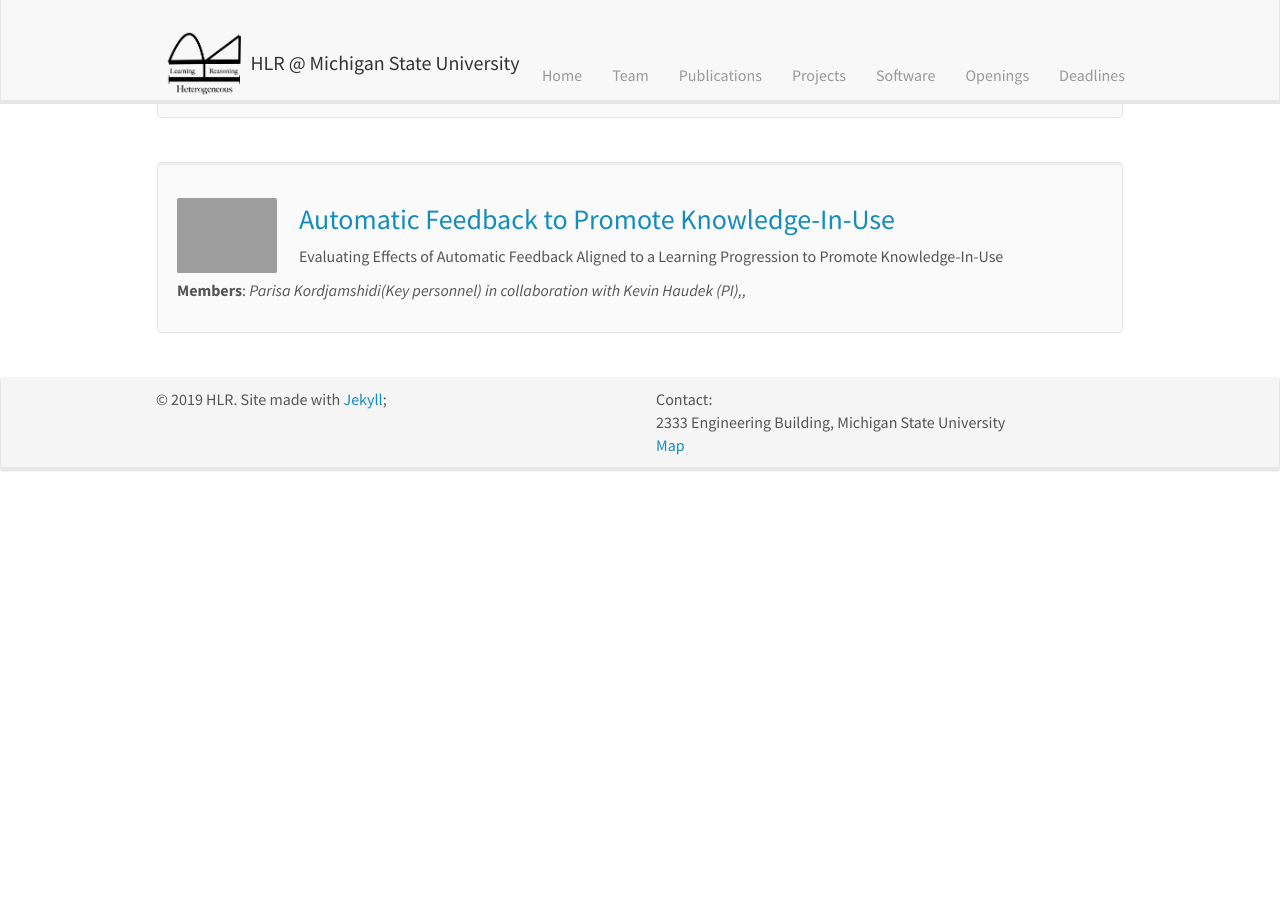
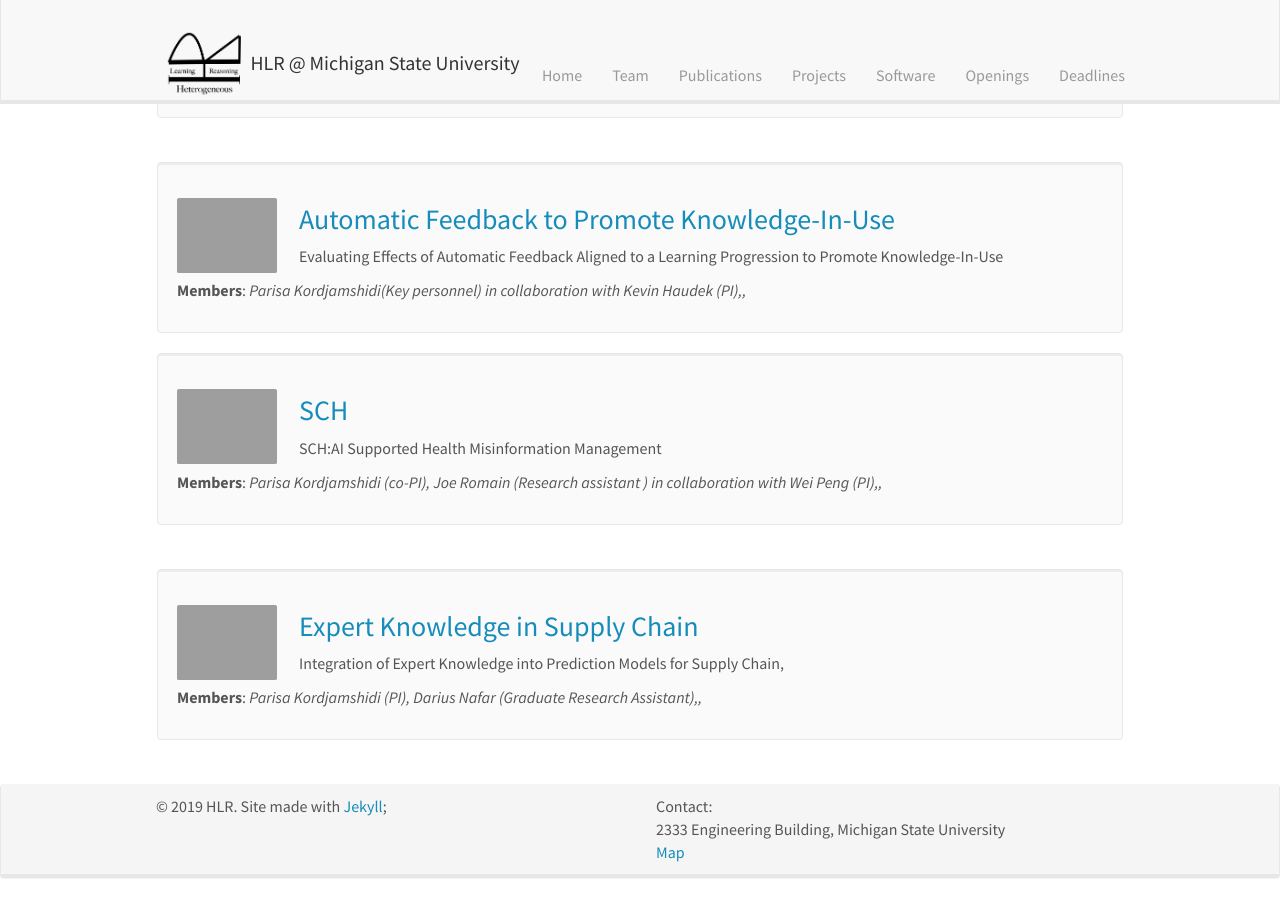
Before and after one commit to HLR/HLR.github.io, a Jekyll site: the page built from _pages/projects.md, in a window 1280 px wide and 900 px high, scrolled down 533 px. Built offline with Jekyll 4.4.1, drawn with Linux system fonts in a browser that asks for light colours; nearby versions of some CDN libraries; before the commit the page ends 1026 px from its top, so only the background shows below that; some of the changed lines change nothing that is shown.

Commit message:
Update projects.yml

```diff
--- a/_data/projects.yml
+++ b/_data/projects.yml
@@ -72,5 +72,25 @@
 #   info: Our goal is to investigate the generic domain-independent spatial meaning representation schemes that can help in tasks that involve spatial language understanding. We exploit domain knowledge including ontologies that convey common-sense, the axioms of spatial qualitative reasoning and external visual resources in an integrate learning and reasoning framework. We develop deep structured and relational learning techniques for this goal and investigate the interaction between learning and spatial reasoning. We evaluate the capabilities of deep structured models in learning qualitative representations and the impact of those representations on textual and visual question answering tasks, focusing on locative questions.
   members: Parisa Kordjamshidi(Key personnel) in collaboration with Kevin Haudek (PI),
 #   graduate_students: Roshanak Mirzaee, Yue Zhang, Chen Zheng.
-  funding_resource: National Science Foundation (NSF).
+  funding_resource: National Science Foundation (NSF)(2022-2026).
 #   image: splang.png
+
+- title: "SCH"
+  id: SCH
+#   logo: 33553312.gif
+  description: "SCH:AI Supported Health Misinformation Management"
+#   info: Our goal is to investigate the generic domain-independent spatial meaning representation schemes that can help in tasks that involve spatial language understanding. We exploit domain knowledge including ontologies that convey common-sense, the axioms of spatial qualitative reasoning and external visual resources in an integrate learning and reasoning framework. We develop deep structured and relational learning techniques for this goal and investigate the interaction between learning and spatial reasoning. We evaluate the capabilities of deep structured models in learning qualitative representations and the impact of those representations on textual and visual question answering tasks, focusing on locative questions.
+  members: Parisa Kordjamshidi (co-PI), Joe Romain (Research assistant ) in collaboration with Wei Peng (PI),
+#   graduate_students: Roshanak Mirzaee, Yue Zhang, Chen Zheng.
+  funding_resource: Trifecta Initiative Facilitating Funds Award, in collaboration with the Department of Media and Information (2022-2023).
+#   image: splang.png
+
+- title: "Expert Knowledge in Supply Chain"
+  id: SCH
+#   logo: 33553312.gif
+  description: Integration of Expert Knowledge into Prediction Models for Supply Chain,
+#   info: Our goal is to investigate the generic domain-independent spatial meaning representation schemes that can help in tasks that involve spatial language understanding. We exploit domain knowledge including ontologies that convey common-sense, the axioms of spatial qualitative reasoning and external visual resources in an integrate learning and reasoning framework. We develop deep structured and relational learning techniques for this goal and investigate the interaction between learning and spatial reasoning. We evaluate the capabilities of deep structured models in learning qualitative representations and the impact of those representations on textual and visual question answering tasks, focusing on locative questions.
+  members: Parisa Kordjamshidi (PI), Darius Nafar (Graduate Research Assistant),
+#   graduate_students: Roshanak Mirzaee, Yue Zhang, Chen Zheng.
+  funding_resource: in collaboration with the Axia institute and the Dow Chemical Company (2021-2021).
+#   image: splang.png
```
